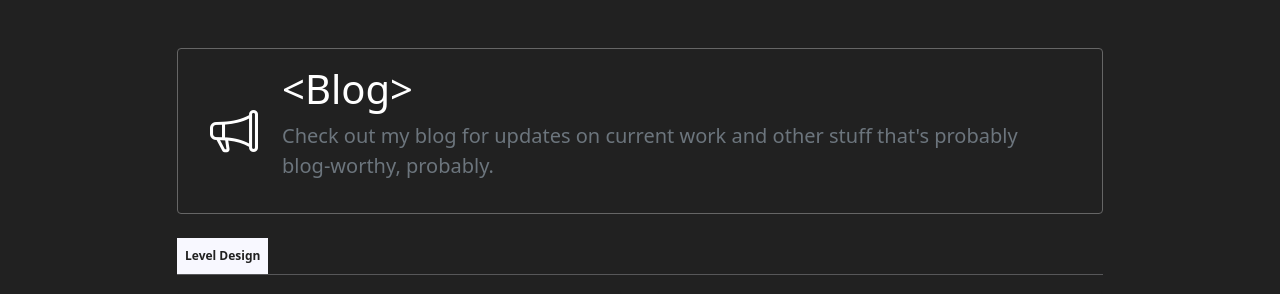
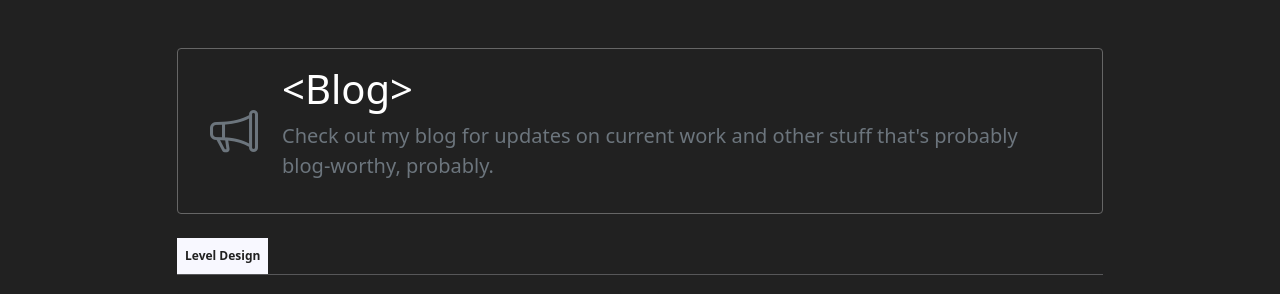
Before and after one commit to davemcdowell/portfolio, a Jekyll site: the page built from index.html, in a window 1280 px wide and 1400 px high, scrolled down 751 px. Shown: the part 150-444 px from the top of the window. Built offline with Jekyll 4.4.1, drawn with Linux system fonts in a browser that asks for light colours; nearby versions of some CDN libraries.

Commit message:
Update moxxi.css

```diff
--- a/assets/moxxi.css
+++ b/assets/moxxi.css
@@ -220,7 +220,7 @@ hr {
 }
 
 .callout h3 { color: var(--white-type-color); }
-.callout i { color: var(--white-type-color); }
+.callout i { color: var(--lighter-type-color); }
 
 /* portfolio-slider */
 .portfolio-slider .splide__arrow {
```
